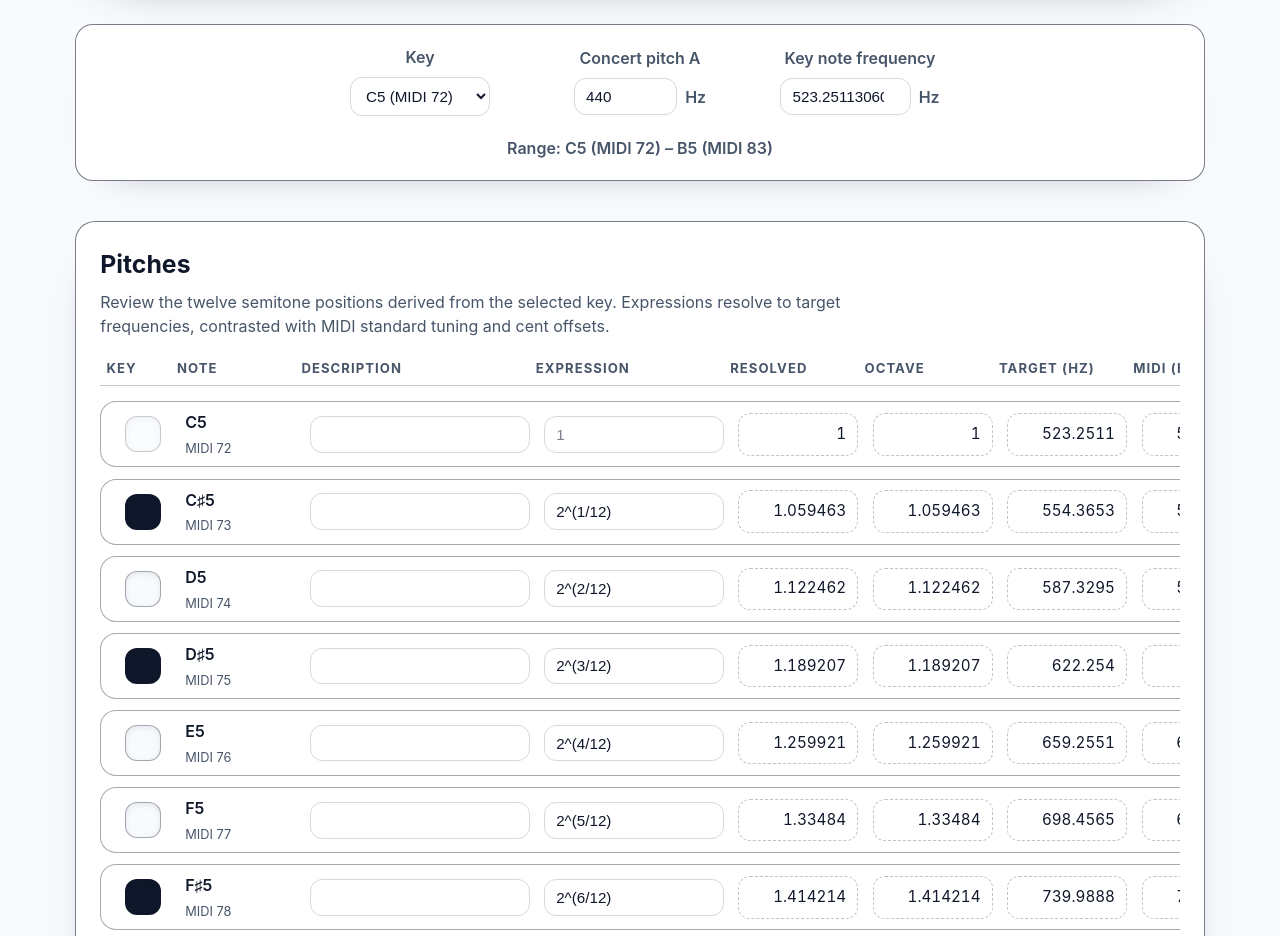
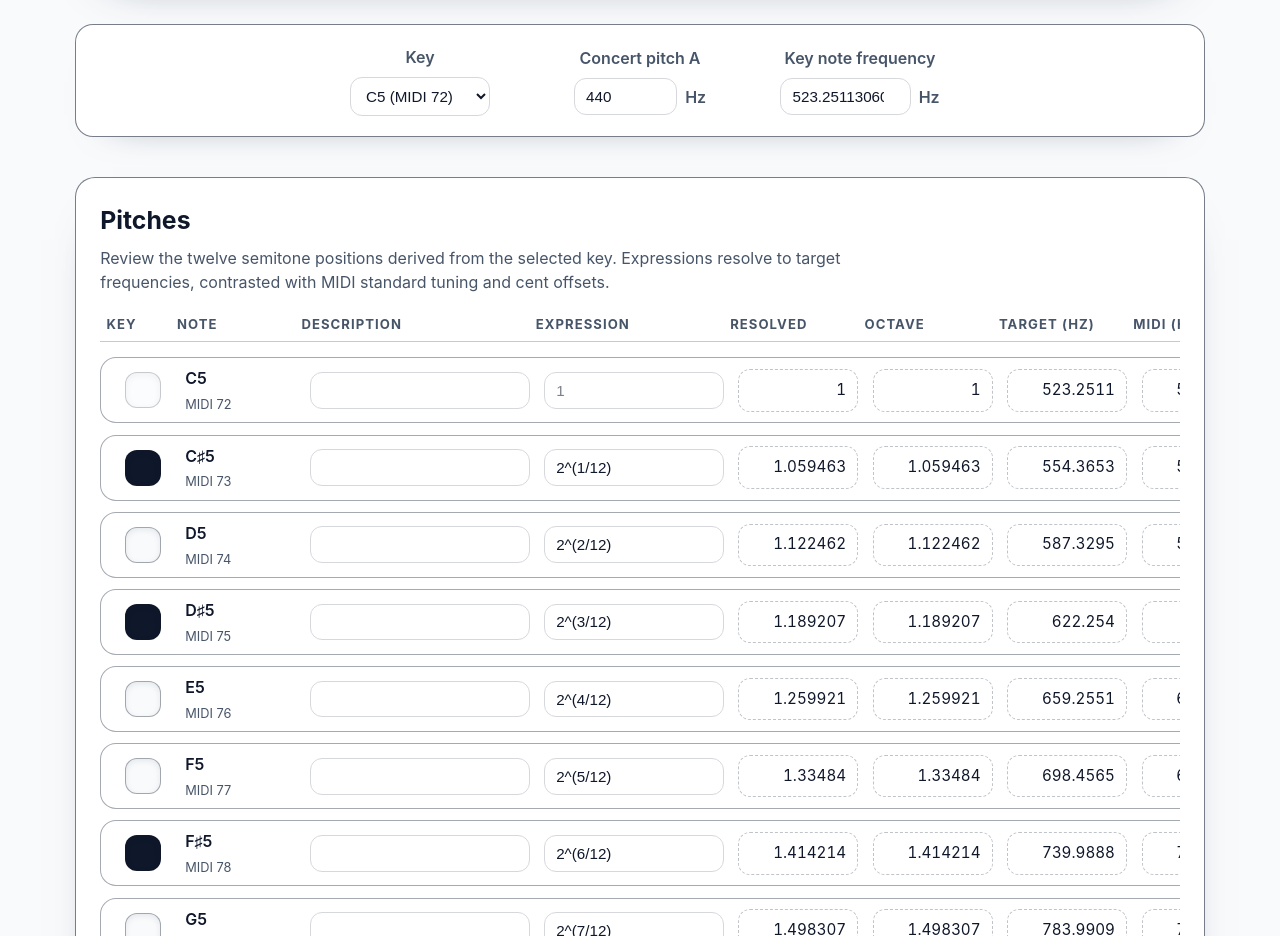
Before and after one commit to MomoPewpew/Chroma, a React (Vite) app: page / in a window 1280 px wide. Shown: the part 780-1716 px from the top of the page. Built offline with nearby package versions, Linux system fonts and the light colour scheme.

Commit message:
Remove pitch configuration summary UI element from App component for a cleaner interface. This change simplifies the layout and focuses on essential features.

```diff
--- a/src/App.tsx
+++ b/src/App.tsx
@@ -670,13 +670,6 @@ function App() {
             <span>Hz</span>
           </div>
         </div>
-
-        <div className="pitch-config__summary">
-          <span>
-            Range: {rangeStartName} (MIDI {keyRoot}) – {rangeEndName} (MIDI{' '}
-            {keyRoot + TOTAL_PITCHES - 1})
-          </span>
-        </div>
       </section>
 
       <section className="pitch-panel">
```
